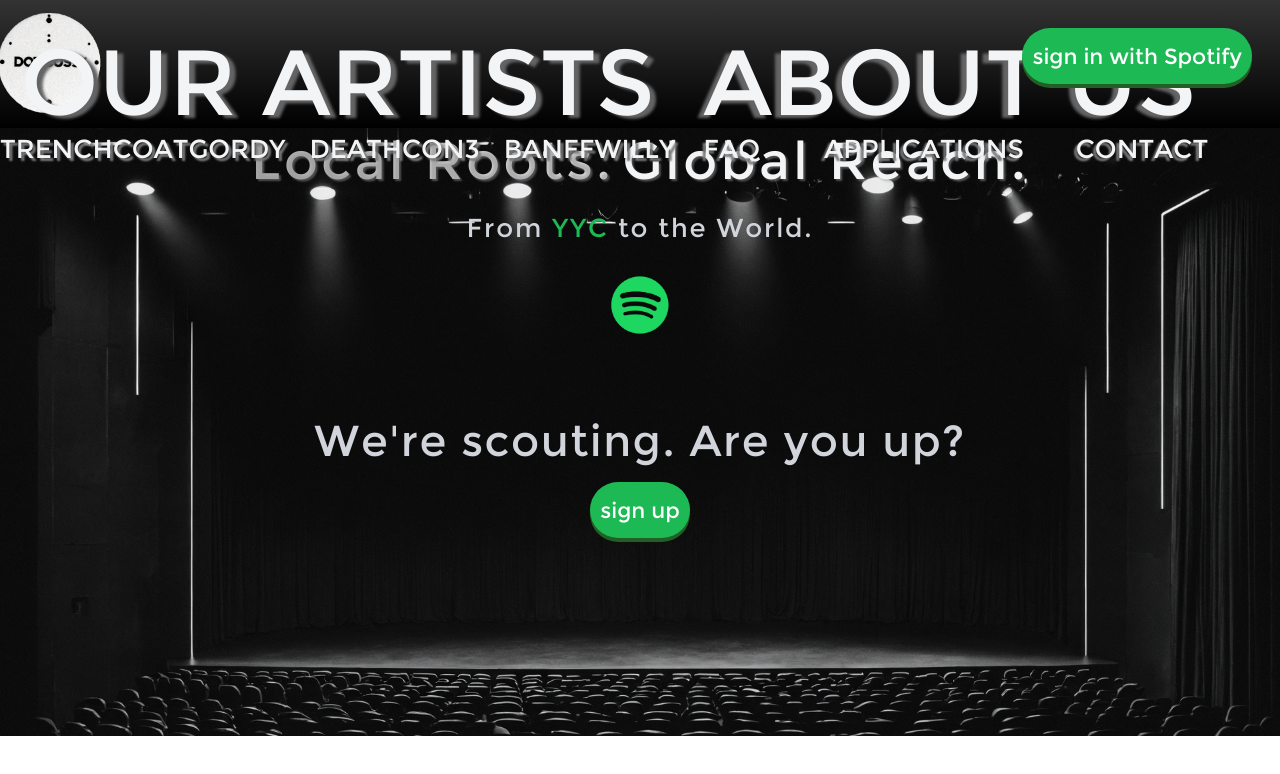
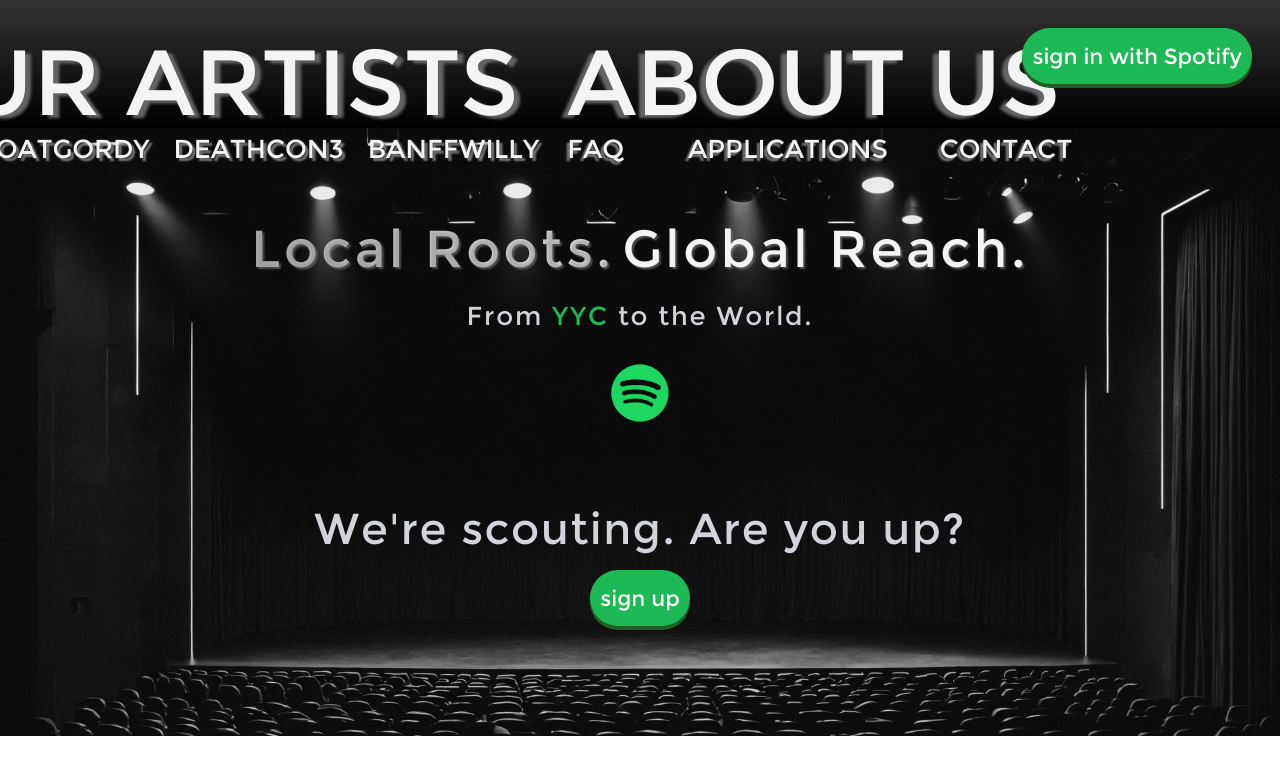
Before and after one commit to torickyto/dot-cussy, a Next.js app: page / in a window 1280 px wide. Shown: the top 774 px of the page. Built offline with nearby package versions, Linux system fonts and the light colour scheme; no server answers.

Commit message:
added logo link, fixed spacing

```diff
--- a/app/components/Header.js
+++ b/app/components/Header.js
@@ -1,11 +1,25 @@
 "use client"
+import { useState } from 'react';
 import Link from 'next/link';
 import SignInButton from './SignInButton';
 
 const Header = () => {
+    // State to manage whether the animation should play
+    const [centerFocus, setCenterFocus] = useState('');
+
+    // Function to handle click events and set the focus
+    const handleFocus = (focus) => {
+      setCenterFocus(focus);
+    };
+
   return (
     <header className="fixed top-0 left-0 w-full flex items-center px-4 z-10" style={{ height: '16vh', background: 'linear-gradient(to bottom, #333, #000)' }}>
-      <img src="/dotcussyPatch.png" alt="logo" className="mr-2" style={{ height: '100%', marginLeft: '-64px'}} />
+      <Link legacyBehavior href="/">
+        <a>
+        <img src="/dotcussyPatch.png" alt="logo" className="mr-2" style={{ height: '210px', width: '440px', marginLeft: '-64px'}} />
+        </a>
+        </Link>
+
       <div className=" -ml-40 flex justify-around items-center h-full w-full mr-64">
         <div className="pt-14 text-center">
           <Link legacyBehavior href="/ourArtist">
--- a/pages/index.js
+++ b/pages/index.js
@@ -26,7 +26,7 @@ export default function Home() {
     <h1 className="text-3xl md:text-4xl lg:text- text-gray-100">
     <div className="flex justify-center text-4xl md:text-5xl lg:text-6xl text-gray-100">
     <span className="text-shadow">
-    <div className="flex justify-center text-5xl md:text-6xl lg:text-7xl text-gray-100 tracking-wider">
+    <div className="flex justify-center text-5xl md:text-6xl lg:text-7xl text-gray-100 mt-44 tracking-wider">
   <span style={{ background: 'linear-gradient(to right, darkgray, lightgray)', WebkitBackgroundClip: 'text', color: 'transparent' }}>
     Local Roots.
   </span>
```
